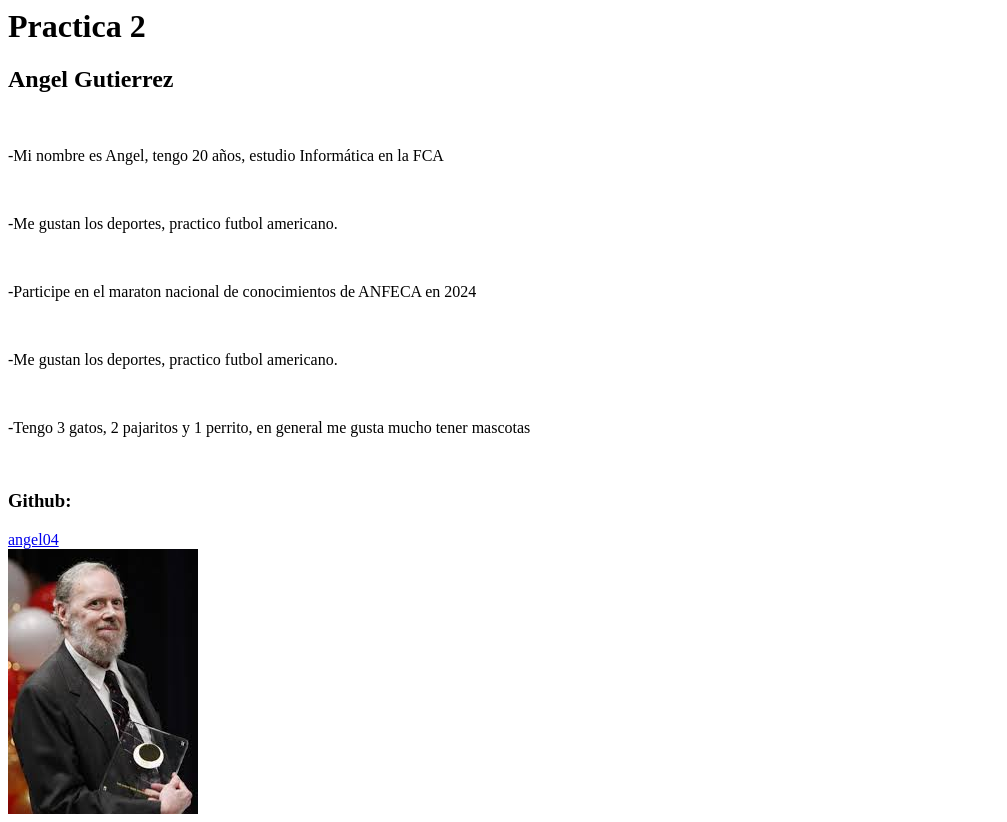
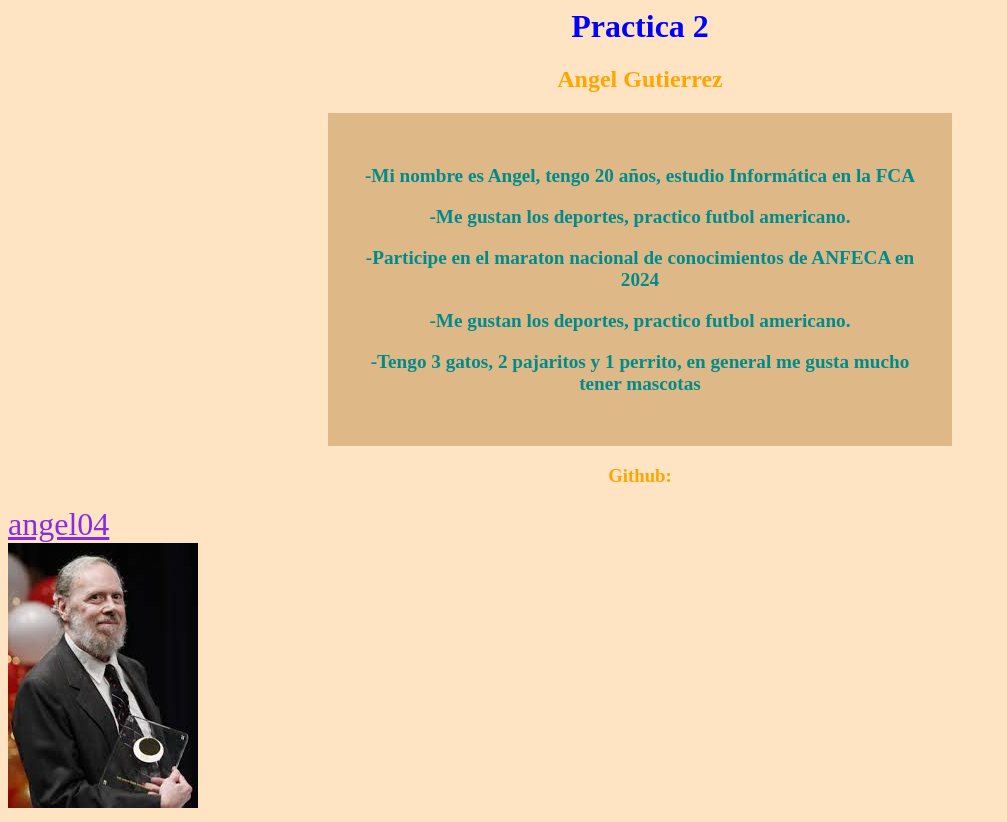
Before and after one commit to diana-herrera-fca/DesarrolloAplicacionesWeb, a plain HTML site: page Unidad1/practica2.html in a window 1280 px wide. Shown: the whole page, without its empty margins (0-1007 px from the left). Drawn offline with Linux system fonts and the light colour scheme.

Commit message:
Practica 2

```diff
--- a/Unidad1/practica2.html
+++ b/Unidad1/practica2.html
@@ -1,28 +1,63 @@
 <html lang="en">
+    <meta charset="UTF-8">
 <head>
     <title> Angel Gutierrez </title>
 </head>
+    <style>
+        body{
+            background-color: bisque;
+        }
+        .title{
+            text-align: center;
+            color: blue;
+        }
+        .subtitle{
+            text-align: center;
+            color:orange;
+        }
+        #link{
+            text-align: center;
+            font-size: 2rem;
+            color: blueviolet;
+            margin-bottom: 20rem;
+        }
+        p{
+            text-align: center;
+            font-size: larger;
+            font-weight: bold;
+            color:darkcyan;
+        }
+        image{
+            text-align: center;
+        }
+        .text{
+            color: darkcyan;
+            background-color: burlywood;
+            border: blueviolet;
+            text-align: center;
+            margin-left: 20rem;
+            margin-right: 20rem;
+            padding: 2rem;
+        }
+    </style>
 <body>
 <header>
-    <h1> Practica 2 </h1>
+    <h1 class="title"> Practica 2 </h1>
 </header>
 <div>
-    <h2> Angel Gutierrez </h2>
+    <h2 class="subtitle"> Angel Gutierrez </h2>
 </div>
-<br>
+<div class="text">
 <p>-Mi nombre es Angel, tengo 20 años, estudio Informática en la FCA </p>
-<br>
 <p>-Me gustan los deportes, practico futbol americano.</p>
-<br>
 <p>-Participe en el maraton nacional de conocimientos de ANFECA en 2024</p>
-<br>
 <p>-Me gustan los deportes, practico futbol americano.</p>
-<br>
 <p>-Tengo 3 gatos, 2 pajaritos y 1 perrito, en general me gusta mucho tener mascotas</p>
-<br>
-<h3>Github:</h3>
-<a href="https://github.com/angelrivas04">angel04</a>
-<br>
+</div>
+<div>
+<h3 class="subtitle">Github:</h3>
+<a id="link" href="https://github.com/angelrivas04">angel04</a>
+</div>
 <img alt="Dennis" src="images.jpg" height="265" width="190"/>
 </body>
 </html>
```
